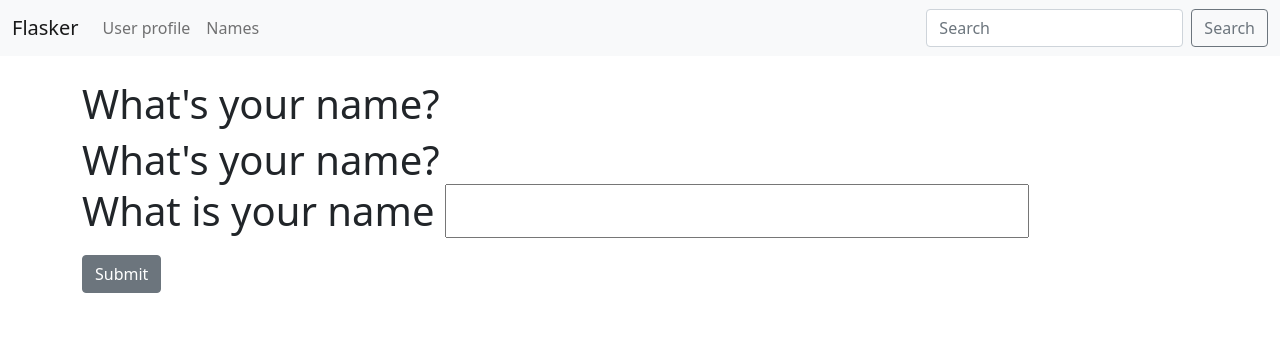
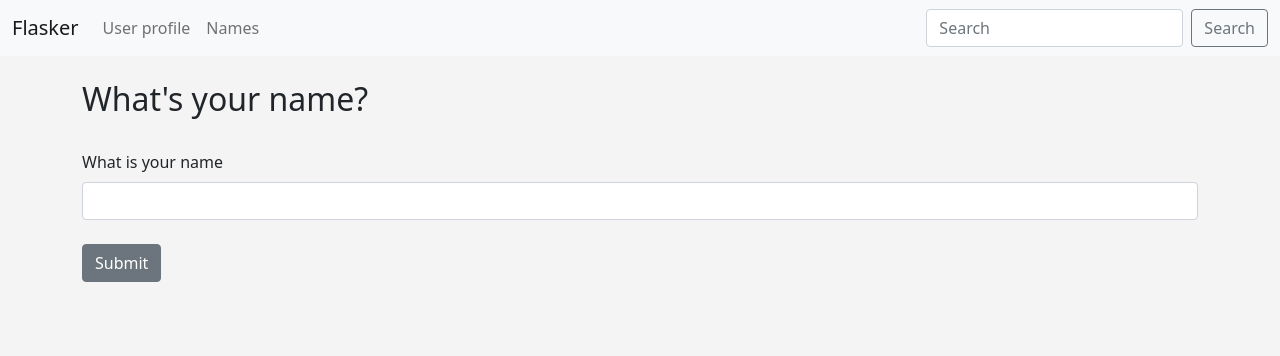
Before and after one commit to jaradamiak/jaroflasker2, a Flask app: page /name in a window 1280 px wide. Shown: the top 356 px of the page. Run offline with Flask 2, Linux system fonts and the light colour scheme.

Commit message:
2021_11_21b

```diff
--- a/app.py
+++ b/app.py
@@ -2,7 +2,7 @@
 # export FLASK_ENV=development
 # export FLASK_APP=app.py
 # pip freeze > requirements.txt
-from flask import Flask, render_template
+from flask import Flask, render_template, flash
 from flask_wtf import FlaskForm
 from wtforms import StringField, SubmitField
 from wtforms.validators import DataRequired
@@ -29,7 +29,7 @@
 @app.route('/user/<name>')
 def user(name):
     return render_template('user.html', user_name=name)
-    return "<h1>Hello {}</h1>".format(name)
+    # return "<h1>Hello {}</h1>".format(name)
 
 # invalid URL
 @app.errorhandler(404)
@@ -48,4 +48,5 @@
     if form.validate_on_submit():
         name = form.name.data
         form.name.data = ''
+        flash("Form submitted succesfully")
     return render_template("name.html", name=name, form=form)
--- /dev/null
+++ b/static/css/style.css
@@ -0,0 +1,12 @@
+h1{
+    color: darkblue;
+    font-size: 60px;
+}
+body{
+    background: #f4f4f4;
+}
+
+#demo{
+    font-size: 32px;
+    color: darkblue;
+}
--- /dev/null
+++ b/static/js/myfile.js
@@ -0,0 +1 @@
+document.getElementById('demo').innerHTML = "Created with js"
--- a/templates/base.html
+++ b/templates/base.html
@@ -7,6 +7,10 @@
 
     <!-- Bootstrap CSS -->
     <link href="https://cdn.jsdelivr.net/npm/bootstrap@5.1.3/dist/css/bootstrap.min.css" rel="stylesheet" integrity="sha384-1BmE4kWBq78iYhFldvKuhfTAU6auU8tT94WrHftjDbrCEXSU1oBoqyl2QvZ6jIW3" crossorigin="anonymous">
+
+    <!-- Our CSS -->
+    <link href="{{ url_for('static', filename='css/style.css')}}" rel="stylesheet">
+
 
     <title>Flasker!</title>
   </head>
--- a/templates/index.html
+++ b/templates/index.html
@@ -1,6 +1,5 @@
 {% extends 'base.html' %}
 {% block content %}
-
     <h1>Hello world first page from template !!!200</h1>
     <h2>Hello {{first_name|upper}} {{sur_name}}</h2>
     <h2>{{list}}</h2>
--- a/templates/name.html
+++ b/templates/name.html
@@ -1,15 +1,28 @@
 {% extends 'base.html' %}
 {% block content %}
-    <h1>What's your name? </h>
+{% for message in get_flashed_messages() %}
+    <div class="alert alert-warning alert-dismissible fade show" role="alert">
+    Hey {{name}} - {{ message }}
+    <button type="button" class="btn-close" data-bs-dismiss="alert" aria-label="Close">
+    </button>
+    </div>
+
+{% endfor %}
+
 {% if name %}
     <h1>Hello {{ name }}!! </h1>
+    <br/>
+    <img src="{{url_for('static', filename='images/AAHtU5Z.jpg')}}" width=300>
+    <br></br>
+    <p id="demo">This is stuff...</p>
+    <script src="{{ url_for('static', filename='js/myfile.js')}}"</script>
 {% else %}
-    <h1>What's your name? </h>
+    <h2>What's your name? </h2>
     <br/>
     <form method="POST">
         {{ form.hidden_tag() }}
         {{ form.name.label(class="form-label") }}
-        {{ form.name(class="form-label") }}
+        {{ form.name(class="form-control") }}
         <br/>
         {{ form.submit(class="btn btn-secondary") }}
     </form>
```
Also changed, not shown: static/images/AAHtU5Z.jpg (added).
